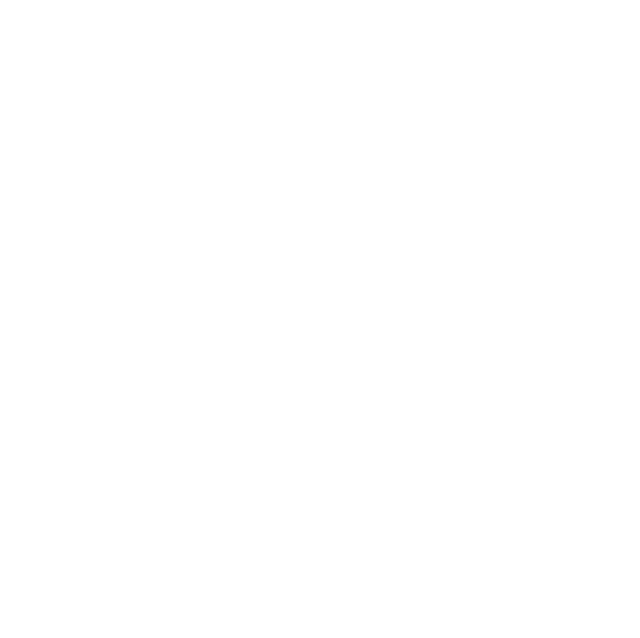
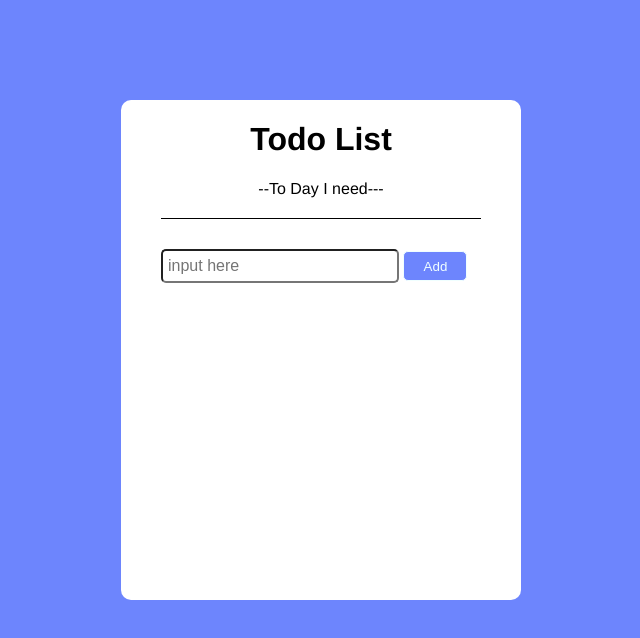
Before and after one commit to dts-kominfo-rea4b/challenge-dom-beyoananda10, a website: page index.html in a window 1280 px wide. Shown: the whole page, without its empty margins (319-959 px from the left). Drawn offline with Linux system fonts and the light colour scheme.

Commit message:
menyelesaikan tugas todolist

```diff
--- a/index.html
+++ b/index.html
@@ -1,13 +1,93 @@
 <!DOCTYPE html>
 <html lang="en">
+
 <head>
   <meta charset="UTF-8" />
   <meta http-equiv="X-UA-Compatible" content="IE=edge" />
   <meta name="viewport" content="width=device-width, initial-scale=1.0" />
   <title>Challenge - DOM</title>
+
+  <style>
+    body {
+      margin: 0;
+      padding: 0;
+      font-family: 'Franklin Gothic Medium', 'Arial Narrow', Arial, sans-serif;
+      background: rgb(109, 133, 253);
+    }
+
+    .center {
+      position: absolute;
+      top: 25%;
+      left: 50%;
+      transform: translate(-50%, -20%);
+      width: 400px;
+      height: 500px;
+      background: white;
+      border-radius: 10px;
+    }
+
+    .center h1 {
+      text-align: center;
+    }
+
+    .center p {
+      text-align: center;
+      padding: 0 0 20px 0;
+      border-bottom: 1px solid;
+    }
+
+    .center .form {
+      padding: 0 40px;
+      box-sizing: border-box;
+    }
+
+    .form .text_field {
+      position: relative;
+      margin: 30px 0;
+    }
+
+    .text_field input {
+      width: 70%;
+      padding: 0 5px;
+      background: none;
+      border-radius: 5px;
+      font-size: 16px;
+      height: 30px;
+    }
+
+    .button {
+      width: 20%;
+      height: 30px;
+      border: 1px solid;
+      background: rgb(109, 133, 253);
+      border-radius: 5px;
+      color: azure;
+    }
+  </style>
 </head>
+
 <body>
   <div id="app">
+    <div class="container">
+      <div class="center">
+        <div class="form">
+
+
+          <h1 id="todo-title">Todo List</h1>
+          <p id="todo-subtitle">--To Day I need---</p>
+          <div class="text_field">
+            <input type="text" id="todo-input" placeholder="input here">
+            <button type="button" id="todo-submit" class="button">Add</button>
+          </div>
+          <div class="list">
+            <ul id="todo-output">
+
+            </ul>
+          </div>
+        </div>
+
+      </div>
+    </div>
     <!-- TODO: Buatlah sebuah header dengan id todo-title -->
     <!-- TODO: Buatlah sebuah subtitle dengan id todo-subtitle -->
 
@@ -22,20 +102,39 @@
   <!-- ! Untuk tantangan ini, script jangan diubah ke external js yah ! -->
   <script>
     // TODO: Deklarasi variable sesuai dengan kebutuhan di sini
-      let button;
-      let input;
-      let output;
-
+    let button = document.getElementById("todo-submit");
+    let input = document.getElementById("todo-input");
+    let output = document.getElementById('todo-output');
     // TODO: Buatlah sebuah fungsi dengan nama fnClickHandler
     // Fungsi yang digunakan untuk menambahkan tulisan
     // Jangan ubah cara deklarasi fungsinya, cukup isi saja
-      function fnClickHandler(toDoItem) {}
+    function fnClickHandler(toDoItem) {
+      // ambil nilai field
+      let newField = document.getElementById('todo-input');
+      // console.log("halloh"+ newField.value);
+      let li = document.createElement('li');
+      let field = document.createTextNode(newField.value);
+      li.appendChild(field);
+      output.appendChild(li);
+
+      newField.value = "";
+      newField.focus();
+    }
 
     // TODO: register event onclick / addEventListener untuk button
     // akan menjalankan fungsi fnClickHandler
-
+    button.addEventListener("click", function (params) {
+      fnClickHandler();
+    });
     // TODO: register event onkeypress / addEventListener untuk input
     // sehingga saat di input ditekan enter akan menjalankan fungsi fnClickHandler juga
+    input.addEventListener("keypress", function (event) {
+      // If the user presses the "Enter" key on the keyboard
+      if (event.key === "Enter") {
+        fnClickHandler();
+      }
+    });
   </script>
 </body>
+
 </html>
```
Lines whose indentation alone changed are shown as unchanged.
